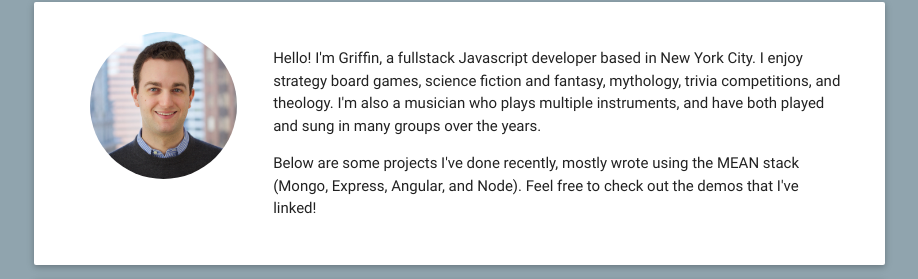
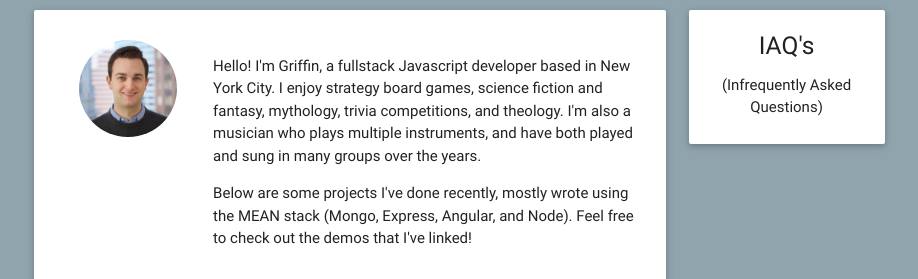
Before and after one commit to gtelljohann/gtelljohann.github.io, a website: page index.html in a window 1280 px wide. Shown: the part 77-356 px from the top of the page, without its empty margins (181-1099 px from the left). Drawn offline with nearby package versions, Linux system fonts and the light colour scheme.

Commit message:
general layout of about me sidebar

```diff
--- a/index.html
+++ b/index.html
@@ -32,6 +32,9 @@
       </nav>
     </header>
     <main class="container">
+      <div class="row">
+        <div class="col m12 l9">
+
     <div class="card about-me">
       <div class="row">
         <div class="col s12 m4 l3 image-container">
@@ -40,6 +43,7 @@
         <div class="col s12 m8 l9">
           <p>Hello!  I'm Griffin, a fullstack Javascript developer based in New York City. I enjoy strategy board games, science fiction and fantasy, mythology, trivia competitions, and theology. I'm also a musician who plays multiple instruments, and have both played and sung in many groups over the years.</p>
           <p>Below are some projects I've done recently, mostly wrote using the MEAN stack (Mongo, Express, Angular, and Node). Feel free to check out the demos that I've linked!</p>
+          <p class="hide-on-large-only">To get to know a little more about me personally, see my <a href="#infrequently-asked-questions">Infrequently Asked Questions</a> section below!</p>
         </div>
       </div>
     </div>
@@ -118,6 +122,14 @@
 </div>
 </div>
 </div>
+</div>
+<div class="col m12 l3">
+  <div class="card center-align">
+  <h5>IAQ's</h5>
+  <p>(Infrequently Asked Questions)</p>
+  </div>
+</div>
+</div>
 </main>
 <div class="container">
 <footer class="page-footer cyan darken-2 z-depth-1">
--- a/style.css
+++ b/style.css
@@ -35,8 +35,8 @@
 	font-style:italic;
 }
 
-.card.about-me {
-	margin-top: 1rem;
+nav {
+	margin-bottom: 1rem;
 }
 
 .about-me .image-container {
```
